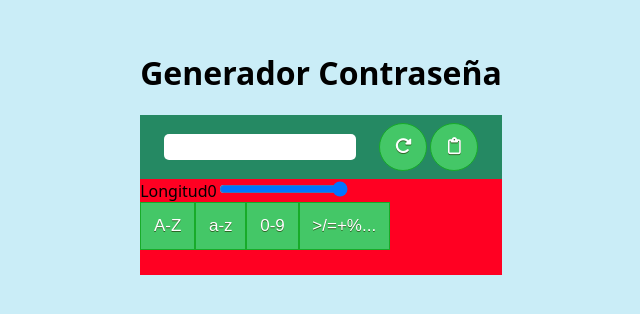
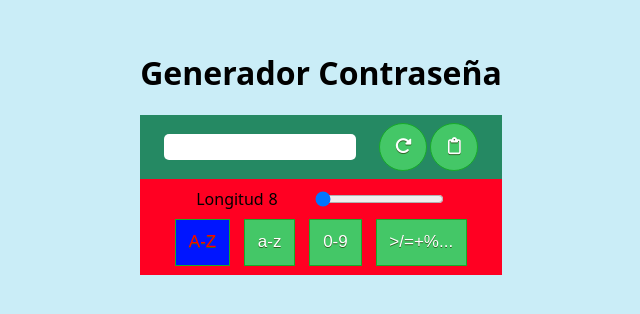
Before and after one commit to JuanGlaria/Password-Generator, a React (Vite) app: page / in a window 1280 px wide. Shown: the part 256-570 px from the top of the page, without its empty margins (319-959 px from the left). Built offline with nearby package versions, Linux system fonts and the light colour scheme.

Commit message:
Avances en las funciones

```diff
--- a/src/components/Button.jsx
+++ b/src/components/Button.jsx
@@ -1,10 +1,10 @@
 import './Buttons.css'
 
-export const Button = ({ name, icon, click, activo}) => {
-    console.log(activo)
+export const Button = ({ name, icon, click, activo, copiado }) => {
+
     return (
         <button className='btn' onClick={click} style={activo === true ? { color: '#FF0000', backgroundColor: '#0015FF' } : {}}>
-            {icon ? <i className={icon}></i> : ""}
+            {icon ? <i className={copiado ? "fa-solid fa-clipboard-check" : icon} ></i> : ""}
             {name}
         </button>
     )
--- a/src/components/PasswordGenerator.css
+++ b/src/components/PasswordGenerator.css
@@ -24,3 +24,27 @@
     display: flex;
     gap: 0.2rem;
 }
+
+.optionsSections {
+    height: 60%;
+    display: flex;
+    flex-direction: column;
+    align-items: center;
+    justify-content: space-evenly;
+}
+
+.optionsSections-lengthParams {
+    display: flex;
+    justify-content: space-evenly;
+    width: 20rem;
+}
+.optionsSections-lengthParams>div {
+    display: flex;
+    gap: 0.3rem;
+}
+
+.optionsSections-Characters {
+    display: flex;
+    justify-content: space-evenly;
+    width: 20rem;
+}
--- a/src/components/PasswordGenerator.jsx
+++ b/src/components/PasswordGenerator.jsx
@@ -1,15 +1,24 @@
-import { useState } from 'react'
+import { useEffect, useState } from 'react'
 import { Button } from './Button'
 import './PasswordGenerator.css'
 
 export const PasswordGenerator = () => {
     const [passwordLength, setPasswordLength] = useState(0)
-    // const [setAllCharacters,setAllCharacters] = useState(true)
     const [password, setPassword] = useState("")
-    const [letrasMayus, setLetraMayus] = useState(false)
+    const [letrasMayus, setLetraMayus] = useState(true)
     const [letrasMinus, setLetraMinus] = useState(false)
     const [numbers, setNumers] = useState(false)
     const [charactersEspeciales, setCharactersEspeciales] = useState(false)
+    const [copyToClipboard, setCopyToClipboard] = useState(false)
+
+
+    useEffect(() => {
+        setCopyToClipboard(false)
+        let valueRange = document.getElementById('valueRange')
+        valueRange.value = 8
+        setPasswordLength(8)
+
+    }, [])
 
     const handlePasswordChange = () => {
         let valueRange = document.getElementById('valueRange').value
@@ -47,17 +56,31 @@ export const PasswordGenerator = () => {
 
     const handleClickMayus = () => {
         setLetraMayus(prevValue => !prevValue)
+        handlePasswordChange()
     }
     const handleClickMinus = () => {
         setLetraMinus(prevValue => !prevValue)
+        handlePasswordChange()
     }
     const handleClickNumeros = () => {
         setNumers(prevValue => !prevValue)
+        handlePasswordChange()
     }
     const handleClickCharEspeciales = () => {
         setCharactersEspeciales(prevValue => !prevValue)
+        handlePasswordChange()
+    }
+    const handleResetPassword = () => {
+        handlePasswordChange()
     }
 
+    const copyToClipBoard = () => {
+        if (copyToClipboard === true) {
+            navigator.clipboard.writeText(password)
+        }
+        setCopyToClipboard(prevValue => !prevValue)
+
+    }
 
     return (
         <>
@@ -65,16 +88,20 @@ export const PasswordGenerator = () => {
                 <div className='passwordInputSection'>
                     <input type="text" value={password} readOnly />
                     <div className='passwordInputSection-btnGroup'>
-                        <Button icon='fa-solid fa-rotate-right' />
-                        <Button icon='fa-regular fa-clipboard' />
+                        <Button icon='fa-solid fa-rotate-right' click={handleResetPassword} />
+                        <Button icon='fa-regular fa-clipboard' click={copyToClipBoard} copiado={copyToClipboard} />
                     </div>
                 </div>
-                <div>
-                    <label htmlFor="longitud">Longitud</label>
-                    <label htmlFor="longitud">{passwordLength}</label>
-                    <input type="range" name="longitud" id="valueRange" list='values' min="8" max="20" step="1" onChange={handlePasswordChange} />
+                <div className='optionsSections'>
+                    <div className='optionsSections-lengthParams'>
+                        <div>
+                            <label htmlFor="longitud">Longitud</label>
+                            <label htmlFor="longitud">{passwordLength}</label>
+                        </div>
+                        <input type="range" name="longitud" id="valueRange" list='values' min="8" max="20" step="1" onChange={handlePasswordChange} />
+                    </div>
 
-                    <div>
+                    <div className='optionsSections-Characters'>
                         <Button name='A-Z' click={handleClickMayus} activo={letrasMayus} />
                         <Button name='a-z' click={handleClickMinus} activo={letrasMinus} />
                         <Button name='0-9' click={handleClickNumeros} activo={numbers} />
```
Also changed, not shown: 1 other file (tests, documents, lock files or other folders).
